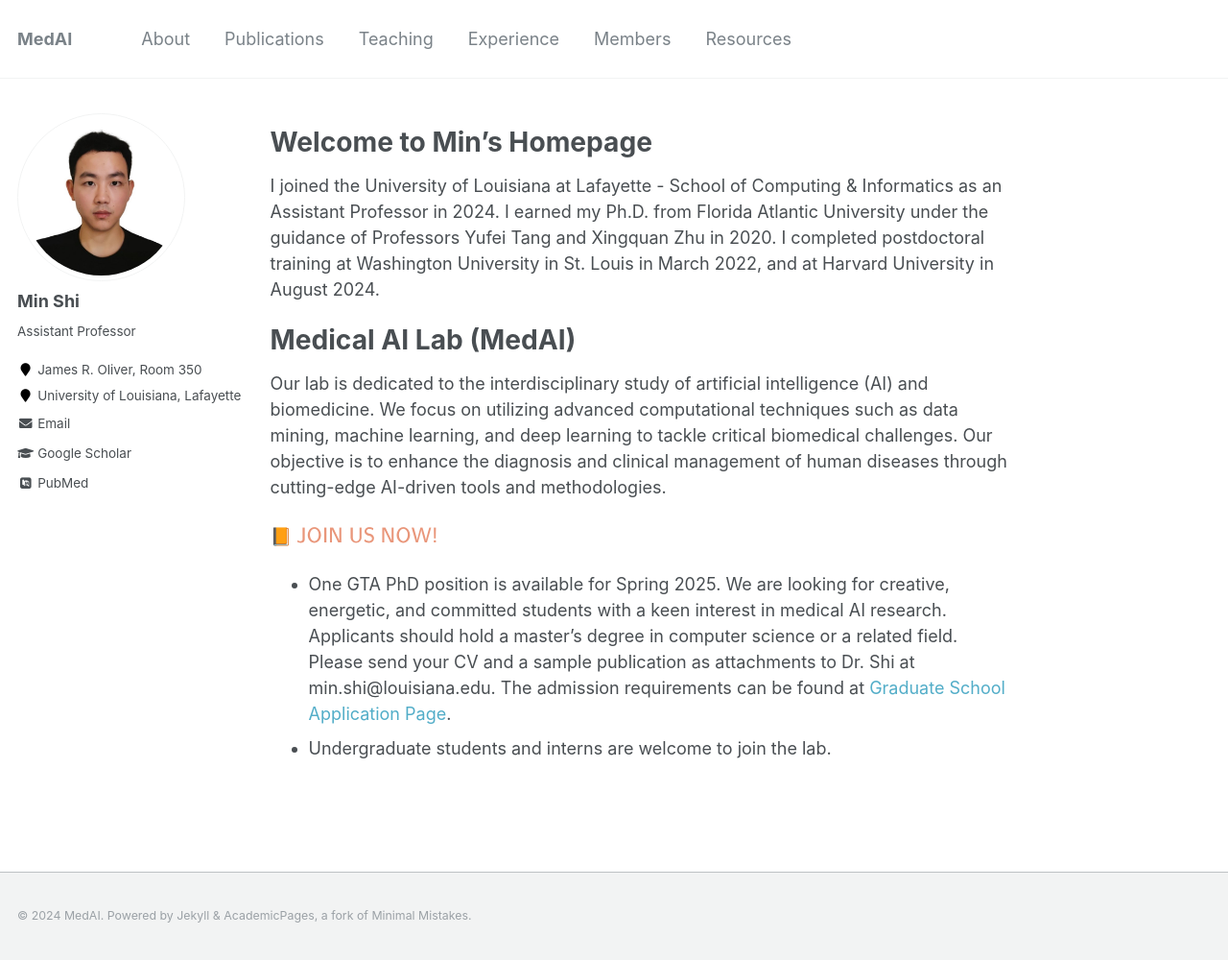
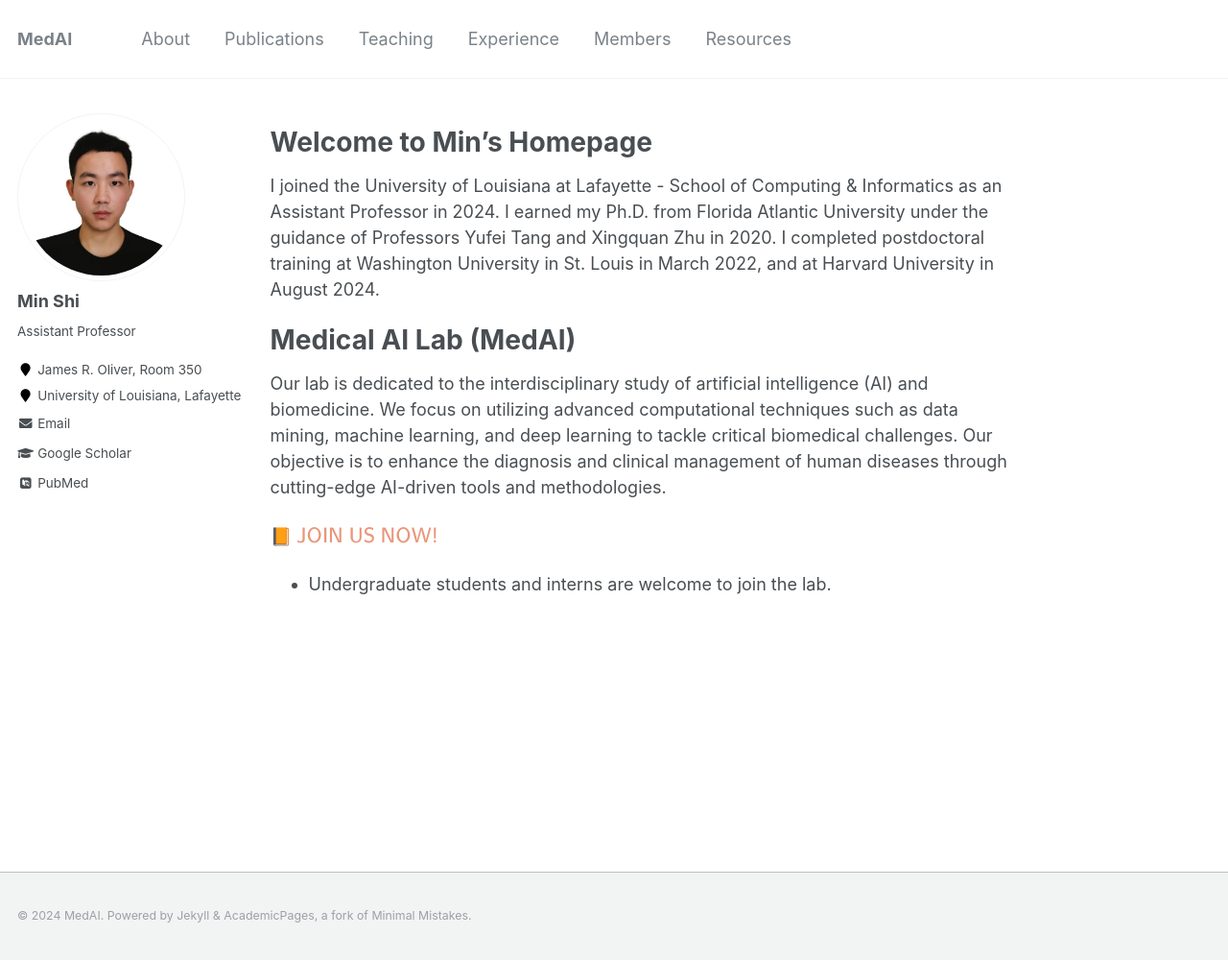
Before and after one commit to shiminxst/shiminxst.github.io, a Jekyll site: the page built from _pages/about.md, in a window 1280 px wide and 1000 px high. Shown: the whole window at 96% size. Built offline with Jekyll 4.4.1, drawn with Linux system fonts in a browser that asks for light colours; some web fonts are replaced; formulas are drawn with MathJax 3.

Commit message:
Update about.md

```diff
--- a/_pages/about.md
+++ b/_pages/about.md
@@ -14,7 +14,7 @@ Our lab is dedicated to the interdisciplinary study of artificial intelligence (
 
 
 &#x1F4D9; $\color{DarkSalmon}{\textsf{JOIN US NOW!}}$
-- One GTA PhD position is available for Spring 2025. We are looking for creative, energetic, and committed students with a keen interest in medical AI research. Applicants should hold a master's degree in computer science or a related field. Please send your CV and a sample publication as attachments to Dr. Shi at min.shi@louisiana.edu. The admission requirements can be found at <a href="https://louisiana.edu/graduateschool/admissions/admissions-requirements" style="text-decoration: none;" target="_blank">Graduate School Application Page</a>.
+<!-- - One GTA PhD position is available for Spring 2025. We are looking for creative, energetic, and committed students with a keen interest in medical AI research. Applicants should hold a master's degree in computer science or a related field. Please send your CV and a sample publication as attachments to Dr. Shi at min.shi@louisiana.edu. The admission requirements can be found at <a href="https://louisiana.edu/graduateschool/admissions/admissions-requirements" style="text-decoration: none;" target="_blank">Graduate School Application Page</a>. -->
 - Undergraduate students and interns are welcome to join the lab.
 
 
```
